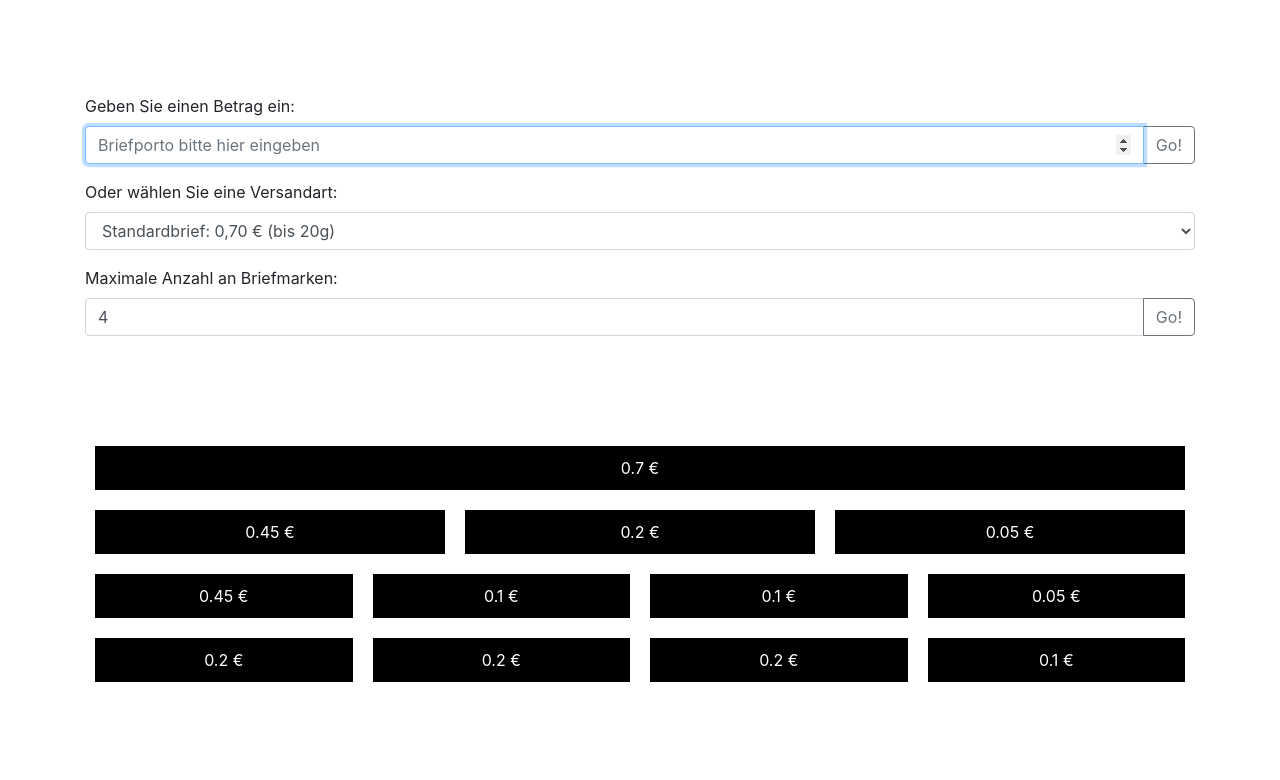
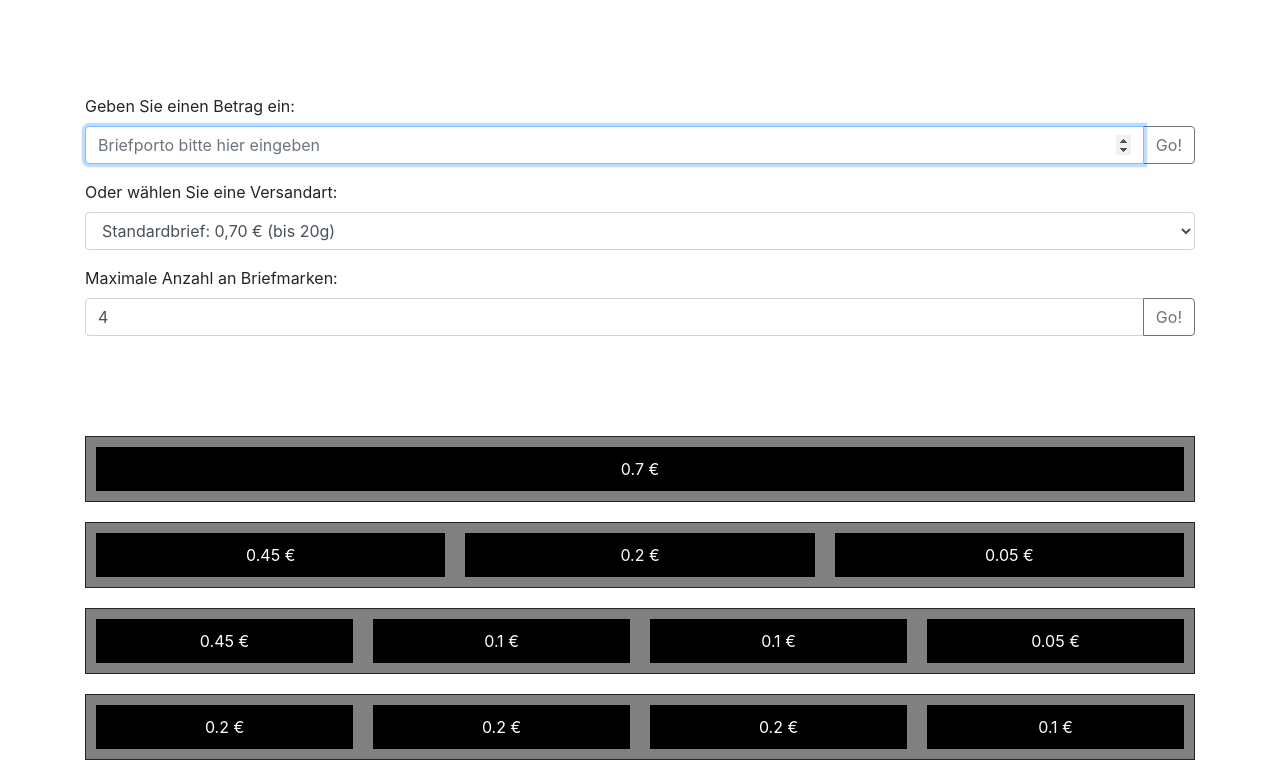
Before and after one commit to kobra-coding/briefmarken, a plain HTML site: page indexAndroid.html in a window 1280 px wide. Shown: the part 62-842 px from the top of the page. Before the commit the page ends 800 px from the top, so only its background shows below. Drawn offline with nearby package versions, Linux system fonts and the light colour scheme.

Commit message:
Android: Verbesserung der Grafik und kleiner Bugfix

```diff
--- a/indexAndroid.html
+++ b/indexAndroid.html
@@ -5,6 +5,8 @@
 		<meta name="viewport" content="width=device-width, initial-scale=1.0">
 		<title>Briefmarkenrechner</title>
 		<script src="https://code.jquery.com/jquery-latest.js"></script>
+		<script src="https://cdnjs.cloudflare.com/ajax/libs/popper.js/1.14.7/umd/popper.min.js" integrity="sha384-UO2eT0CpHqdSJQ6hJty5KVphtPhzWj9WO1clHTMGa3JDZwrnQq4sF86dIHNDz0W1" crossorigin="anonymous"></script>
+	<script src="https://stackpath.bootstrapcdn.com/bootstrap/4.3.1/js/bootstrap.min.js" integrity="sha384-JjSmVgyd0p3pXB1rRibZUAYoIIy6OrQ6VrjIEaFf/nJGzIxFDsf4x0xIM+B07jRM" crossorigin="anonymous"></script>
 		<link rel="stylesheet" href="https://stackpath.bootstrapcdn.com/bootstrap/4.3.1/css/bootstrap.min.css" integrity="sha384-ggOyR0iXCbMQv3Xipma34MD+dH/1fQ784/j6cY/iJTQUOhcWr7x9JvoRxT2MZw1T" crossorigin="anonymous">
 		<style>
 			.output{
@@ -16,6 +18,12 @@
 				margin: 10px 10px 10px 10px;
 				text-align: center;
 				padding: 10px; 10px; 10px; 10px;
+			}
+			.nice{
+				background-color: grey;
+				margin-top: 20px;
+				margin-bottom: 20px;
+				border: 1px solid;
 			}
 		</style>
 	</head>
@@ -89,7 +97,7 @@
 					moeglichkeiten[i].forEach(function(item2, index, array) {
 						adden += '<div class="col-sm briefmarke">' + item2 + ' € </div>';
 					});
-					output += '<div class="container"><div class="row">' + adden + '</div></div>';
+					output += '<div class="container"><div class="row nice">' + adden + '</div></div>';
 				};
 				document.getElementById('displayAktuelleAuswahl').innerHTML=output;
 			}
```
